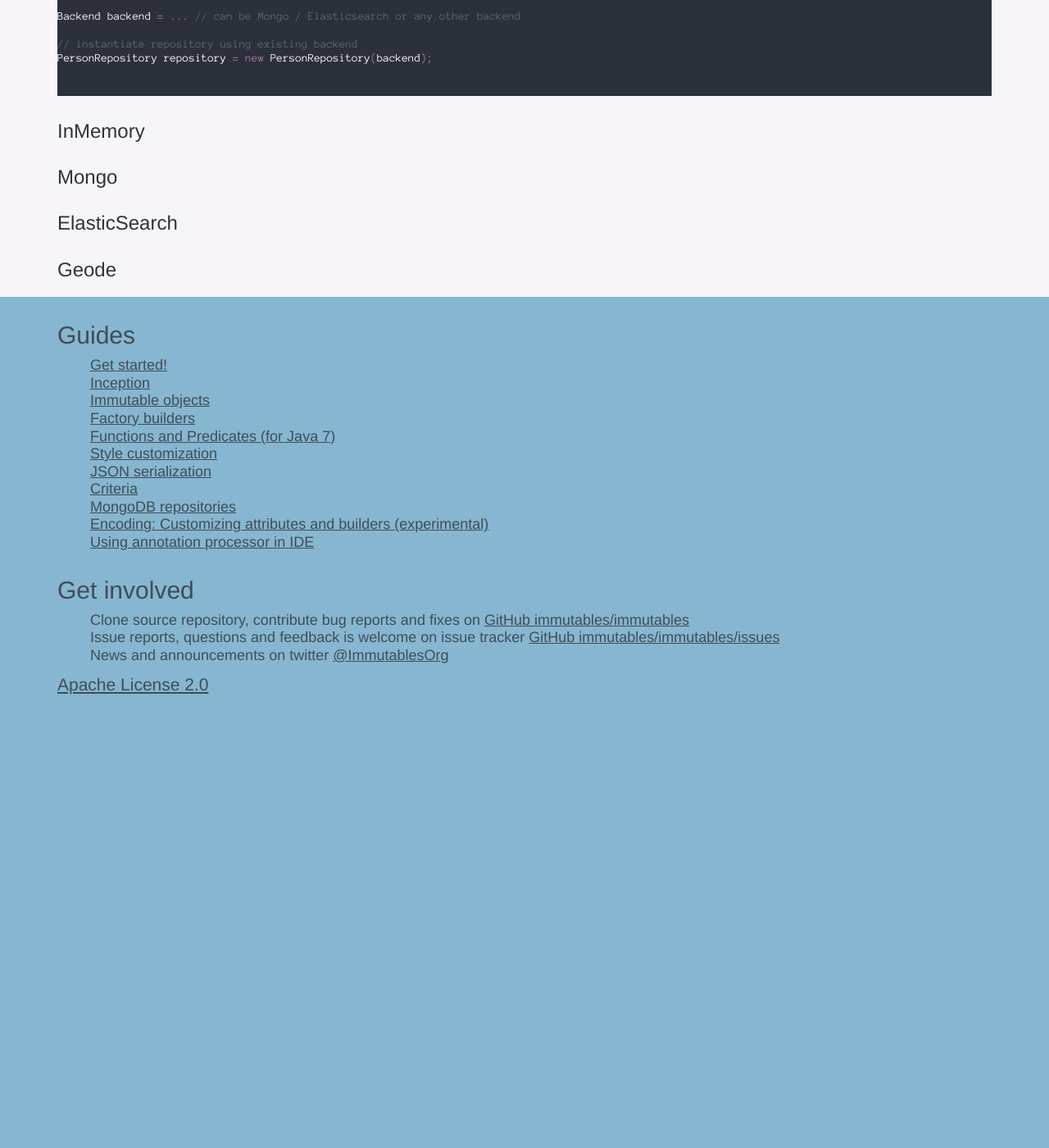
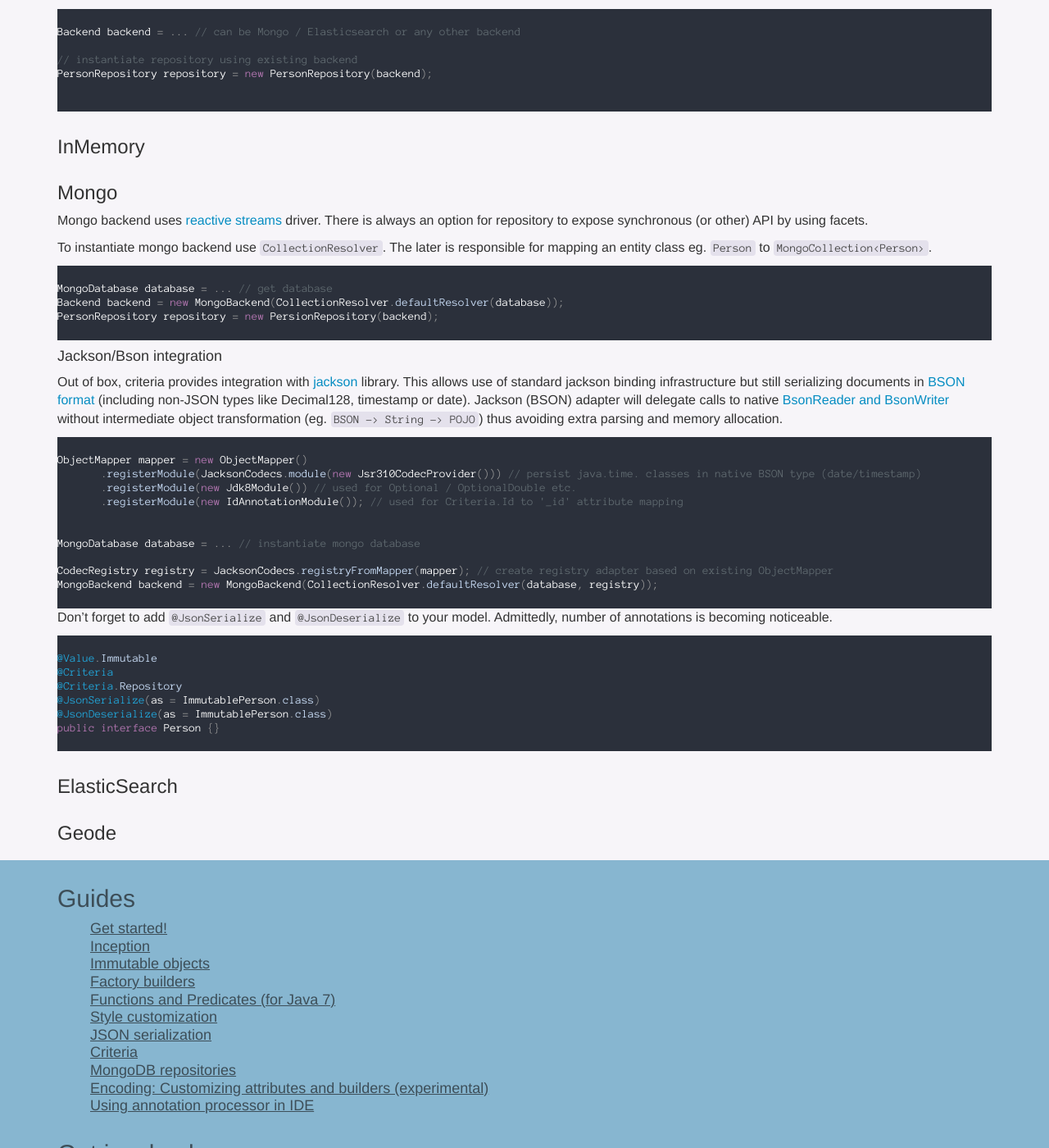
Before and after one commit to immutables/immutables.github.io, a Jekyll site: the page built from criteria.md, in a window 1280 px wide and 1400 px high, scrolled down 4370 px. Shown: the whole window at 82% size. Built offline with Jekyll 4.4.1, drawn with Linux system fonts in a browser that asks for light colours; nearby versions of some CDN libraries; Markdown is read by kramdown in place of the engine named in the settings; before the commit the page ends 5335 px from its top, so only the background shows below that; some of the changed text lies outside the part shown.

Commit message:
Add documentation on Mongo backend

````diff
--- a/criteria.md
+++ b/criteria.md
@@ -239,5 +239,48 @@ PersonRepository repository = new PersonRepository(backend);
 
 ### InMemory
 ### Mongo
+Mongo backend uses [reactive streams](https://mongodb.github.io/mongo-java-driver-reactivestreams/) driver. There is always an
+option for repository to expose synchronous (or other) API by using facets.
+
+To instantiate mongo backend use `CollectionResolver`. The later is responsible for mapping an entity class eg. `Person` to `MongoCollection<Person>`.
+
+```java
+MongoDatabase database = ... // get database
+Backend backend = new MongoBackend(CollectionResolver.defaultResolver(database));
+PersonRepository repository = new PersionRepository(backend);
+```
+
+#### Jackson/Bson integration
+Out of box, criteria provides integration with [jackson](https://github.com/FasterXML/jackson) library. This allows
+use of standard jackson binding infrastructure but still serializing documents in [BSON format](http://bsonspec.org/) (including non-JSON types like Decimal128,
+timestamp or date). Jackson (BSON) adapter will delegate calls to native [BsonReader and BsonWriter](http://mongodb.github.io/mongo-java-driver/3.9/bson/readers-and-writers/) without intermediate object transformation (eg. `BSON -> String -> POJO`) thus avoiding
+extra parsing and memory allocation.
+
+
+```java
+ObjectMapper mapper = new ObjectMapper()
+       .registerModule(JacksonCodecs.module(new Jsr310CodecProvider())) // persist java.time. classes in native BSON type (date/timestamp)
+       .registerModule(new Jdk8Module()) // used for Optional / OptionalDouble etc.
+       .registerModule(new IdAnnotationModule()); // used for Criteria.Id to '_id' attribute mapping
+
+
+MongoDatabase database = ... // instantiate mongo database
+
+CodecRegistry registry = JacksonCodecs.registryFromMapper(mapper); // create registry adapter based on existing ObjectMapper
+MongoBackend backend = new MongoBackend(CollectionResolver.defaultResolver(database, registry));
+```
+
+Don't forget to add `@JsonSerialize` and `@JsonDeserialize` to your model. Admittedly, number of annotations is becoming noticeable.
+
+```java
+@Value.Immutable
+@Criteria
+@Criteria.Repository
+@JsonSerialize(as = ImmutablePerson.class)
+@JsonDeserialize(as = ImmutablePerson.class)
+public interface Person {}
+```
+
+
 ### ElasticSearch
 ### Geode
````
